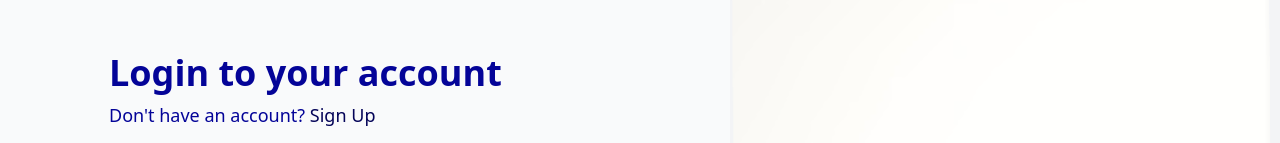
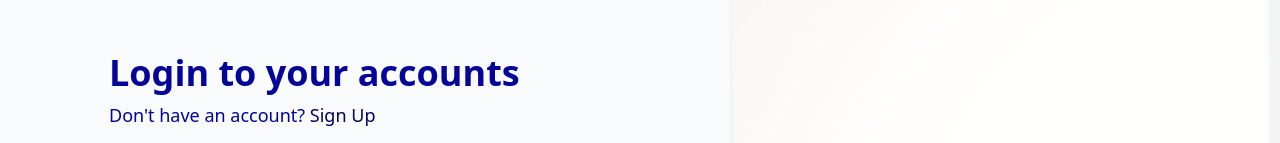
Before and after one commit to Aceboyd/capstone-scholarship-design-system, a React (Vite) app: page / in a window 1280 px wide. Shown: the part 197-340 px from the top of the page. Built offline with nearby package versions, Linux system fonts and the light colour scheme.

Commit message:
vercel repair

```diff
--- a/src/Pages/loginPage.jsx
+++ b/src/Pages/loginPage.jsx
@@ -87,7 +87,7 @@ const LoginPage = () => {
 
             {/* Form Title */}
             <h2 className="text-start text-4xl font-semibold text-[#040498]">
-              Login to your account
+              Login to your accounts
             </h2>
             <p className="mt-2 text-start text-lg text-[#040498]">
               Don't have an account?{" "}
```
